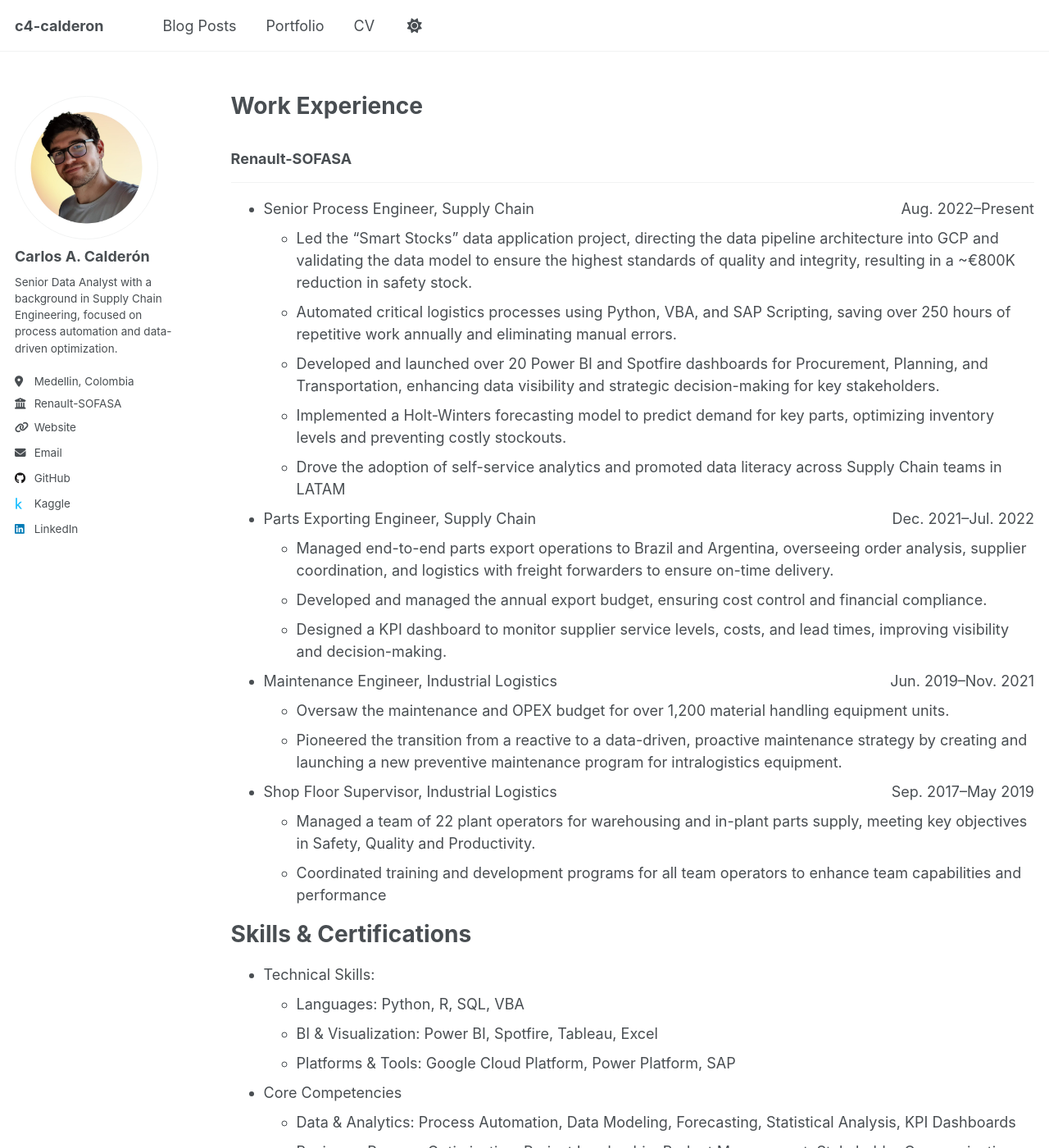
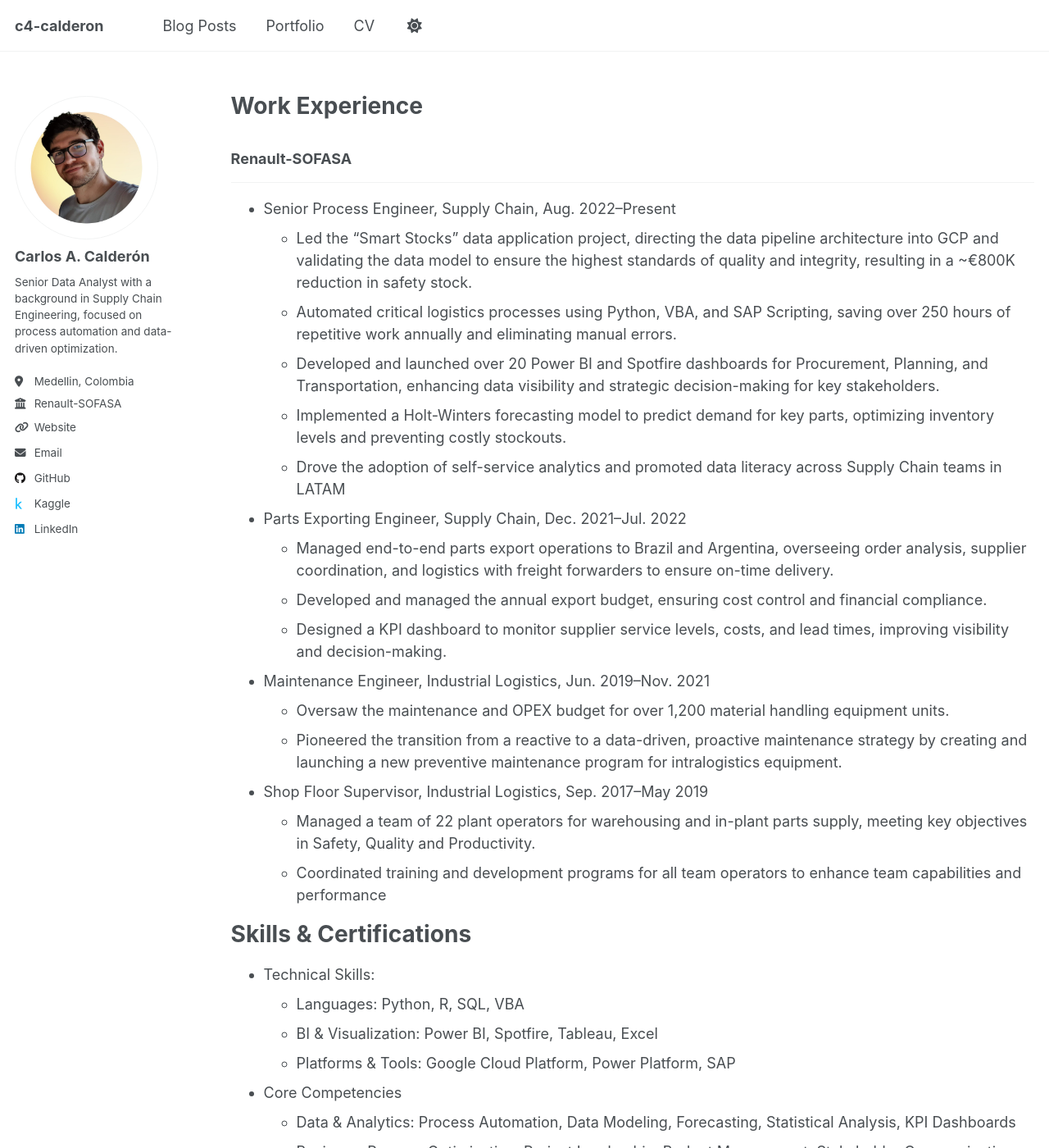
Before and after one commit to c4-calderon/c4-calderon.github.io, a Jekyll site: the page built from _pages/cv.md, in a window 1280 px wide and 1400 px high. Shown: the whole window at 82% size. Built offline with Jekyll 4.4.1, drawn with Linux system fonts in a browser that asks for light colours; a script that is not in the unit is left out.

Commit message:
Update cv.md
Removed work periods right-alignment

```diff
--- a/_pages/cv.md
+++ b/_pages/cv.md
@@ -14,20 +14,20 @@
 
 ### Renault-SOFASA
 ---
-* Senior Process Engineer, Supply Chain <span style="float:right;">Aug. 2022–Present</span>
+* Senior Process Engineer, Supply Chain, Aug. 2022–Present
   * Led the "Smart Stocks" data application project, directing the data pipeline architecture into GCP and validating the data model to ensure the highest standards of quality and integrity, resulting in a ~€800K reduction in safety stock.
   * Automated critical logistics processes using Python, VBA, and SAP Scripting, saving over 250 hours of repetitive work annually and eliminating manual errors.
   * Developed and launched over 20 Power BI and Spotfire dashboards for Procurement, Planning, and Transportation, enhancing data visibility and strategic decision-making for key stakeholders.
   * Implemented a Holt-Winters forecasting model to predict demand for key parts, optimizing inventory levels and preventing costly stockouts.
   * Drove the adoption of self-service analytics and promoted data literacy across Supply Chain teams in LATAM
-* Parts Exporting Engineer, Supply Chain <span style="float:right;">Dec. 2021–Jul. 2022</span>
+* Parts Exporting Engineer, Supply Chain, Dec. 2021–Jul. 2022
   * Managed end-to-end parts export operations to Brazil and Argentina, overseeing order analysis, supplier coordination, and logistics with freight forwarders to ensure on-time delivery.
   * Developed and managed the annual export budget, ensuring cost control and financial compliance.
   * Designed a KPI dashboard to monitor supplier service levels, costs, and lead times, improving visibility and decision-making.
-* Maintenance Engineer, Industrial Logistics <span style="float:right;">Jun. 2019–Nov. 2021</span>
+* Maintenance Engineer, Industrial Logistics, Jun. 2019–Nov. 2021
   * Oversaw the maintenance and OPEX budget for over 1,200 material handling equipment units.
   * Pioneered the transition from a reactive to a data-driven, proactive maintenance strategy by creating and launching a new preventive maintenance program for intralogistics equipment.
-* Shop Floor Supervisor, Industrial Logistics <span style="float:right;">Sep. 2017–May 2019</span>
+* Shop Floor Supervisor, Industrial Logistics, Sep. 2017–May 2019
   * Managed a team of 22 plant operators for warehousing and in-plant parts supply, meeting key objectives in Safety, Quality and Productivity.
   * Coordinated training and development programs for all team operators to enhance team capabilities and performance
 
```
